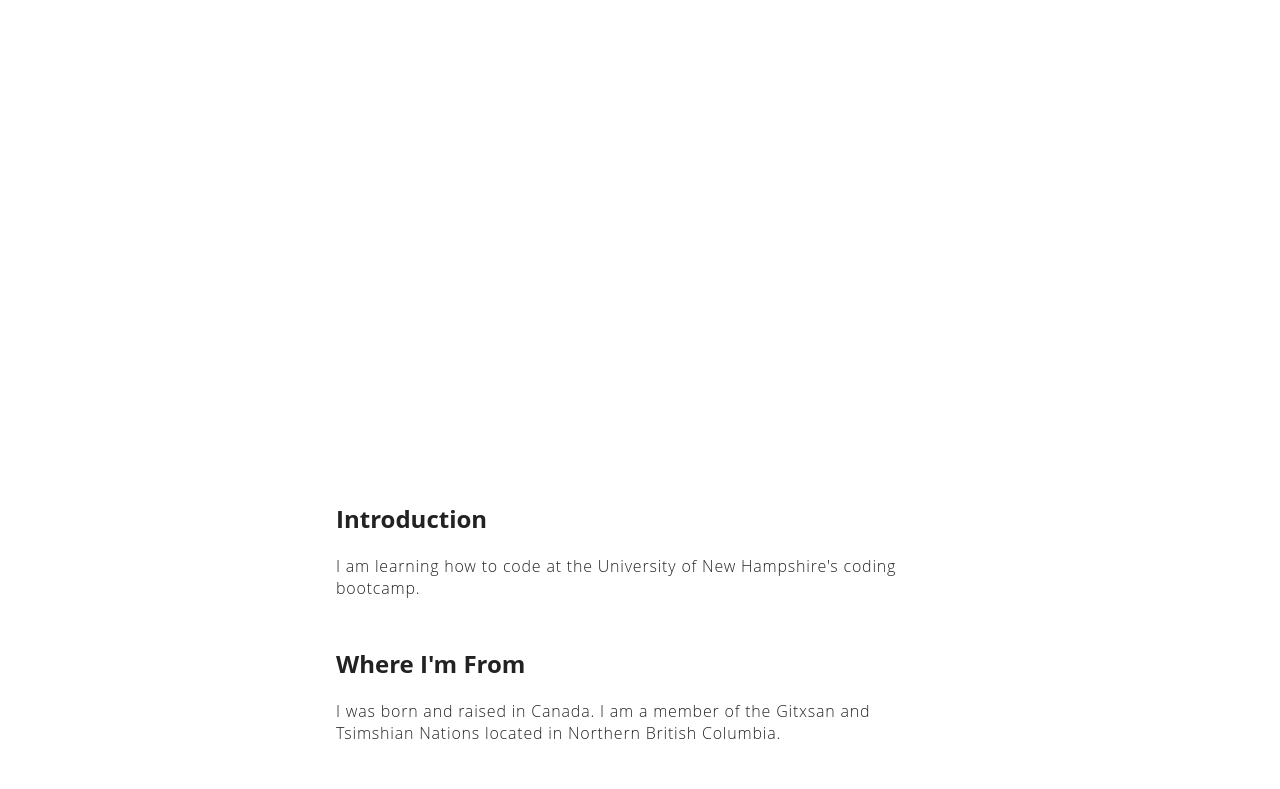
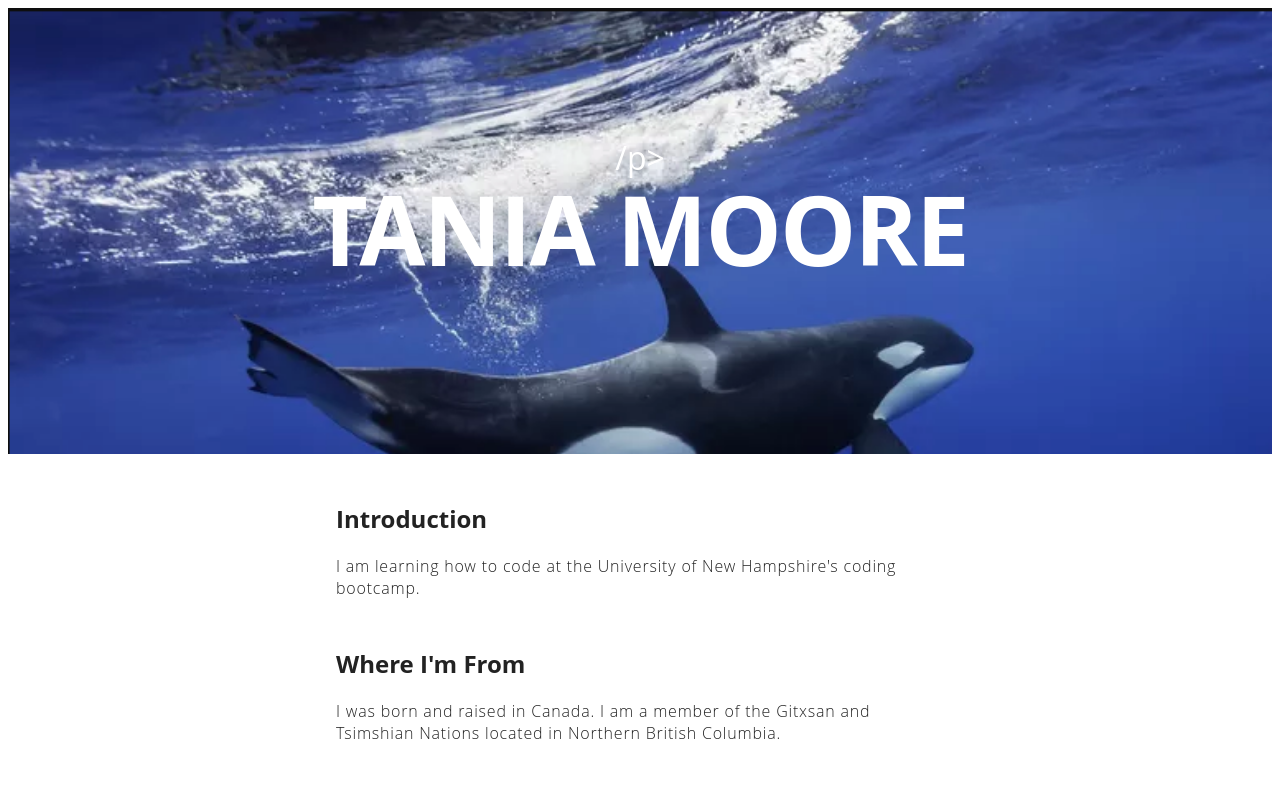
Before and after one commit to TaniaGM/Portfolio, a plain HTML site: page index.html in a window 1280 px wide. Shown: the top 789 px of the page. Drawn offline with Linux system fonts and the light colour scheme.

Commit message:
Update style.css

```diff
--- a/assets/css/style.css
+++ b/assets/css/style.css
@@ -12,7 +12,7 @@ body {
 
 .masthead {
   padding: 6em 0;
-  background-image: url('../img/killerwhale.jpg');
+  background-image: url('../images/killerwhale.jpg');
   background-size: cover;
   background-repeat: no-repeat;
 }
```
